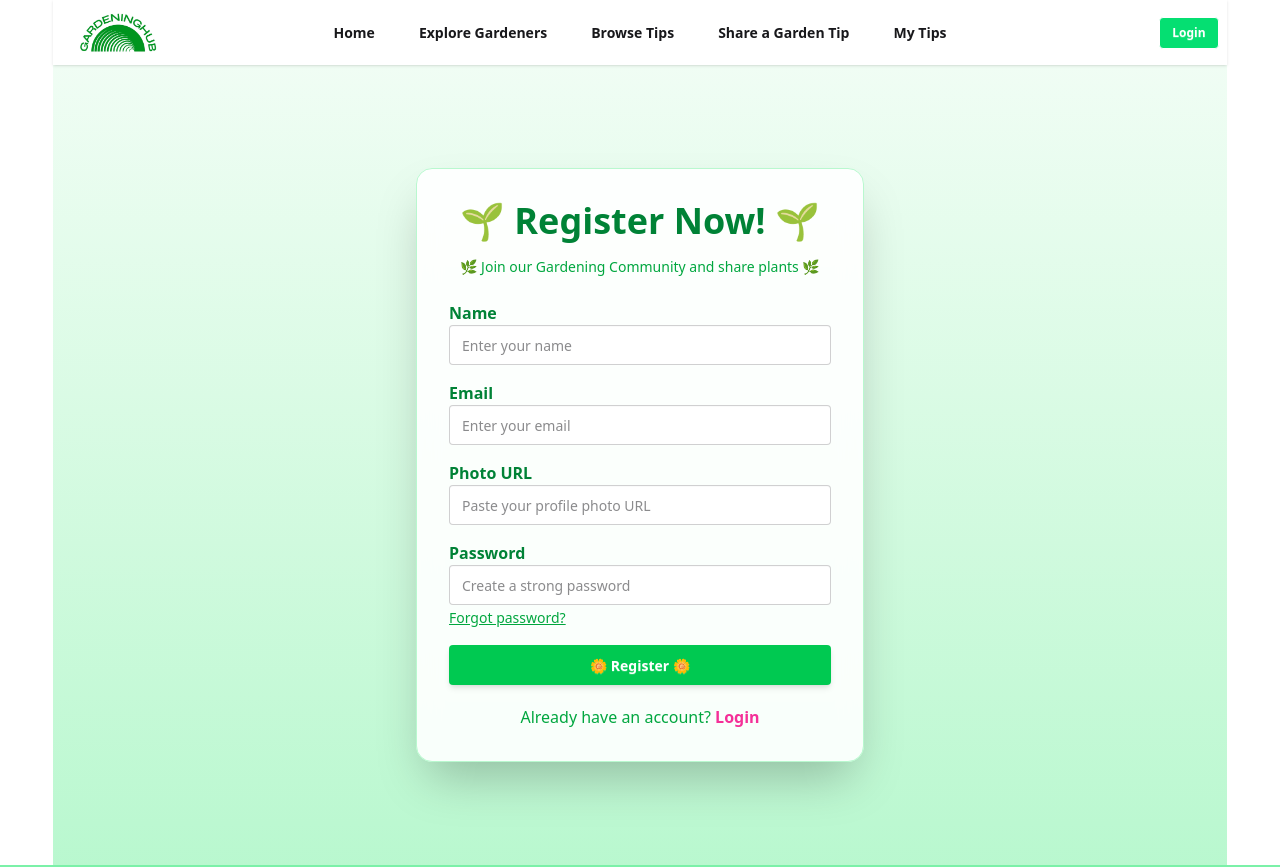
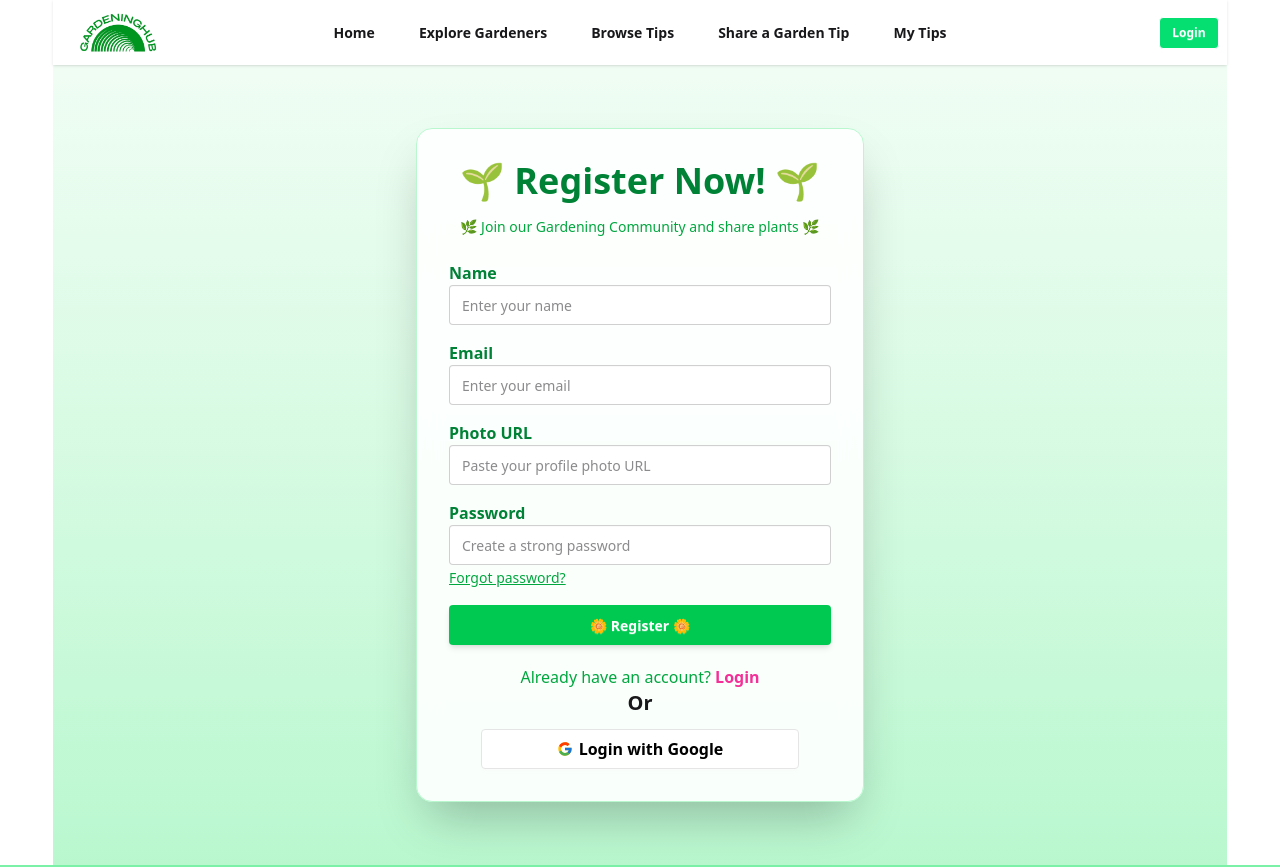
Before and after one commit to MrHasib1/gardening-hub-client, a React (Vite) app: page /auth/register in a window 1280 px wide. Shown: the top 867 px of the page. Built offline with nearby package versions, Linux system fonts and the light colour scheme; no server answers.

Commit message:
google pop up sign in section and firebase all setup done

```diff
--- a/src/pages/login.jsx
+++ b/src/pages/login.jsx
@@ -2,9 +2,10 @@ import React, { use } from "react";
 import { Link, useNavigate } from "react-router";
 import { AuthContext } from "../provider/AuthProvider";
 import Swal from "sweetalert2";
+import { FcGoogle } from "react-icons/fc";
 
 const Login = () => {
-  const { user, setUser, signIn } = use(AuthContext);
+  const { setUser, signIn, googleSignIn } = use(AuthContext);
   const navigate = useNavigate();
 
   const handleLogin = (e) => {
@@ -48,6 +49,39 @@ const Login = () => {
           confirmButtonText: "Try Again",
         });
         // ..
+      });
+  };
+
+  const handleGoogleLogin = () => {
+    googleSignIn()
+      .then((result) => {
+        const user = result.user;
+        setUser(user);
+        Swal.fire({
+          position: "top-end",
+          icon: "success",
+          title: "Google Login Successfully",
+          color: "#065f46",
+          showConfirmButton: false,
+          timer: 1500,
+          customClass: {
+            popup: "mt-6 rounded-2xl shadow-lg border border-green-200",
+          },
+        });
+        setTimeout(() => {
+          navigate("/");
+        }, 1000);
+      })
+      .catch((error) => {
+        Swal.fire({
+          icon: "error",
+          title: "Google Login Failed 😢",
+          text: errorMessage,
+          background: "#fef2f2",
+          color: "#991b1b",
+          confirmButtonColor: "#dc2626",
+          confirmButtonText: "Try Again",
+        });
       });
   };
 
@@ -107,7 +141,7 @@ const Login = () => {
           </button>
 
           {/* Register Redirect */}
-          <p className="text-center mt-2 text-green-700">
+          <p className="text-center  text-green-700">
             Don’t have an account?{" "}
             <Link
               to="/auth/register"
@@ -117,6 +151,16 @@ const Login = () => {
             </Link>
           </p>
         </form>
+        <div className="text-center">
+          <h2 className=" text-xl font-bold">Or</h2>
+          <button
+            onClick={() => handleGoogleLogin()}
+            className="btn text-base w-10/12 bg-white text-black border-[#e5e5e5] mt-3 hover:bg-[#f43098] hover:text-white"
+          >
+            <FcGoogle></FcGoogle>
+            Login with Google
+          </button>
+        </div>
       </div>
     </div>
   );
--- a/src/pages/register.jsx
+++ b/src/pages/register.jsx
@@ -2,9 +2,10 @@ import React, { use } from "react";
 import { Link, useNavigate } from "react-router";
 import { AuthContext } from "../provider/AuthProvider";
 import Swal from "sweetalert2";
+import { FcGoogle } from "react-icons/fc";
 
 const Register = () => {
-  const { createUser, setUser, updateUser } = use(AuthContext);
+  const { createUser, setUser, updateUser, googleSignIn } = use(AuthContext);
   const navigate = useNavigate();
 
   const handleRegister = (e) => {
@@ -80,6 +81,39 @@ const Register = () => {
           confirmButtonText: "Try Again",
         });
         // ..
+      });
+  };
+
+  const handleGoogleLogin = () => {
+    googleSignIn()
+      .then((result) => {
+        const user = result.user;
+        setUser(user);
+        Swal.fire({
+          position: "top-end",
+          icon: "success",
+          title: "Google Login Successfully",
+          color: "#065f46",
+          showConfirmButton: false,
+          timer: 1500,
+          customClass: {
+            popup: "mt-6 rounded-2xl shadow-lg border border-green-200",
+          },
+        });
+        setTimeout(() => {
+          navigate("/");
+        }, 1000);
+      })
+      .catch((error) => {
+        Swal.fire({
+          icon: "error",
+          title: "Google Login Failed 😢",
+          text: errorMessage,
+          background: "#fef2f2",
+          color: "#991b1b",
+          confirmButtonColor: "#dc2626",
+          confirmButtonText: "Try Again",
+        });
       });
   };
   return (
@@ -172,6 +206,16 @@ const Register = () => {
             </Link>
           </p>
         </form>
+        <div className="text-center">
+          <h2 className=" text-xl font-bold">Or</h2>
+          <button
+            onClick={() => handleGoogleLogin()}
+            className="btn text-base w-10/12 bg-white text-black border-[#e5e5e5] mt-3 hover:bg-[#f43098] hover:text-white"
+          >
+            <FcGoogle></FcGoogle>
+            Login with Google
+          </button>
+        </div>
       </div>
     </div>
   );
--- a/src/provider/AuthProvider.jsx
+++ b/src/provider/AuthProvider.jsx
@@ -1,14 +1,17 @@
 import React, { createContext, useEffect, useState } from "react";
 import {
   createUserWithEmailAndPassword,
+  GoogleAuthProvider,
   onAuthStateChanged,
   signInWithEmailAndPassword,
+  signInWithPopup,
   signOut,
   updateProfile,
 } from "firebase/auth";
 import { auth } from "../firebase/firebase.init";
 
 export const AuthContext = createContext();
+const googleProvider = new GoogleAuthProvider();
 
 const AuthProvider = ({ children }) => {
   const [user, setUser] = useState(null);
@@ -30,6 +33,10 @@ const AuthProvider = ({ children }) => {
     return signOut(auth);
   };
 
+  const googleSignIn = () => {
+    return signInWithPopup(auth, googleProvider);
+  };
+
   useEffect(() => {
     const unsubscribe = onAuthStateChanged(auth, (currentUser) => {
       setUser(currentUser);
@@ -47,6 +54,7 @@ const AuthProvider = ({ children }) => {
     signIn,
     updateUser,
     logOut,
+    googleSignIn,
   };
   return <AuthContext value={authData}>{children}</AuthContext>;
 };
```
